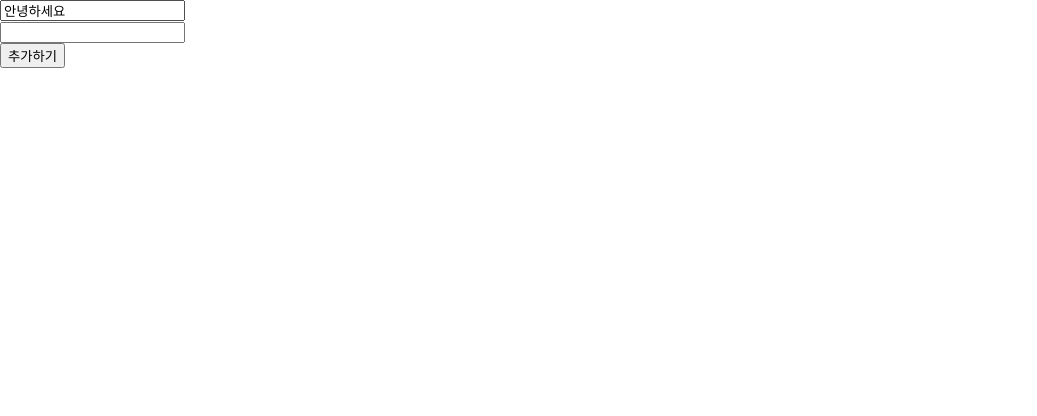
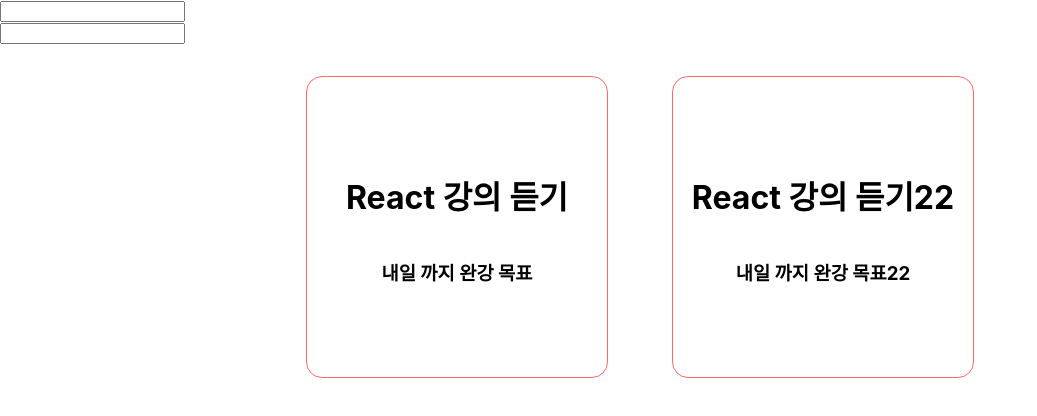
Before and after one commit to rammakasty/todo_list, a React (Create React App) app: page / in a window 1280 px wide. Shown: the top 416 px of the page, without its empty margins (0-1037 px from the left). Built offline with nearby package versions, Linux system fonts and the light colour scheme.

Commit message:
feat 카드 기본 템플릿 추가:

```diff
--- a/src/App.css
+++ b/src/App.css
@@ -1,38 +1,17 @@
-.App {
-  text-align: center;
+.todoBox__container {
+    display: flex;
+    align-items: center;
+    justify-content: center;
 }
 
-.App-logo {
-  height: 40vmin;
-  pointer-events: none;
+.todoBox {
+    width: 300px;
+    height: 300px;
+    display: flex;
+    flex-direction: column;
+    justify-content: center;
+    align-items: center;
+    border-radius: 1rem;
+    border: 1px solid #ff6969;
+    margin: 2rem;
 }
-
-@media (prefers-reduced-motion: no-preference) {
-  .App-logo {
-    animation: App-logo-spin infinite 20s linear;
-  }
-}
-
-.App-header {
-  background-color: #282c34;
-  min-height: 100vh;
-  display: flex;
-  flex-direction: column;
-  align-items: center;
-  justify-content: center;
-  font-size: calc(10px + 2vmin);
-  color: white;
-}
-
-.App-link {
-  color: #61dafb;
-}
-
-@keyframes App-logo-spin {
-  from {
-    transform: rotate(0deg);
-  }
-  to {
-    transform: rotate(360deg);
-  }
-}
--- a/src/App.js
+++ b/src/App.js
@@ -2,15 +2,16 @@
 import './App.css';
 
 const App = () => {
-    const [todoInputTitle, setTodoInputTitle] = useState('안녕하세요');
+    const [todoTitle, setTodoTitle] = useState([
+        { id: 0, title: 'React 강의 듣기', desc: '내일 까지 완강 목표', isDone: false },
+        { id: 1, title: 'React 강의 듣기22', desc: '내일 까지 완강 목표22', isDone: false },
+    ]);
+
+    //Input state
+    const [todoInputTitle, setTodoInputTitle] = useState('');
     const [todoInputDesc, setTodoInputDesc] = useState('');
-    const titleChangeHandler = (e) => {
-        setTodoInputTitle(e.target.value);
-    };
-
-    const descChangeHandler = (e) => {
-        setTodoInputTitle(e.target.value);
-    };
+    const titleChangeHandler = (e) => setTodoInputTitle(e.target.value);
+    const descChangeHandler = (e) => setTodoInputTitle(e.target.value);
 
     return (
         <div>
@@ -20,7 +21,17 @@
             <div>
                 <input value={todoInputDesc} onChange={descChangeHandler} />
             </div>
-            <button onClick="">추가하기</button>
+
+            <div className="todoBox__container">
+                {todoTitle.map((x) => {
+                    return (
+                        <div className="todoBox">
+                            <h1>{x.title}</h1>
+                            <h3>{x.desc}</h3>
+                        </div>
+                    );
+                })}
+            </div>
         </div>
     );
 };
```
